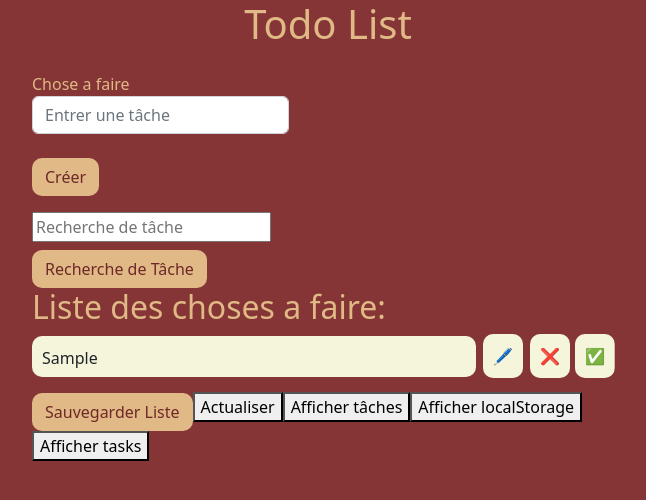
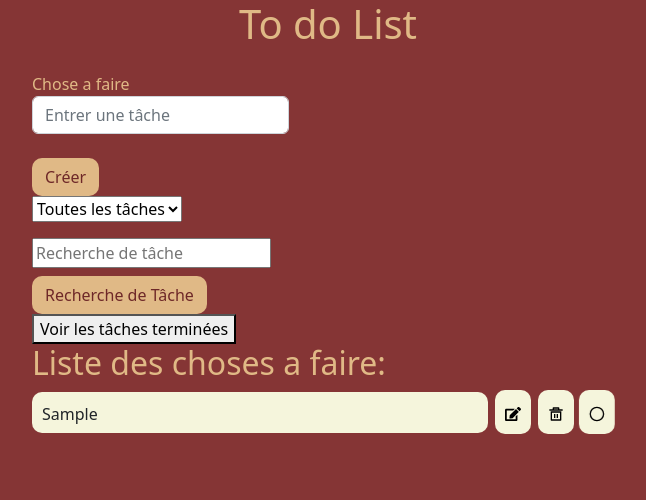
Before and after one commit to josuekisa/tp_js_cornillon, a React (Create React App) app: page / in a window 1280 px wide. Both pictures are taken after typing "Sample" into the empty fields and a click on the button "Créer". Shown: the top 500 px of the page, without its empty margins (312-958 px from the left). Built offline with nearby package versions, Linux system fonts and the light colour scheme.

Commit message:
localStorage finis et affichage des taches complete et incomplet presque finis

```diff
--- a/package.json
+++ b/package.json
@@ -10,8 +10,10 @@
     "bootstrap": "^5.2.3",
     "localStorage": "^1.0.4",
     "papercss": "^1.9.1",
+    "primereact": "^9.2.3",
     "react": "^18.2.0",
     "react-dom": "^18.2.0",
+    "react-icons": "^4.8.0",
     "react-scripts": "5.0.1",
     "web-vitals": "^2.1.0"
   },
@@ -39,5 +41,4 @@
       "last 1 safari version"
     ]
   }
-
 }
--- a/src/App.js
+++ b/src/App.js
@@ -10,7 +10,7 @@ function App() {
 
   return (
     <div className="App">
-     <h1 className="text-center">Todo List</h1>
+     <h1 className="text-center">To do List</h1>
      <Form/>
     </div>
 
--- a/src/Form.js
+++ b/src/Form.js
@@ -1,6 +1,13 @@
 /* TODO List V1*/
 
 import React, { useState , useEffect} from 'react';
+import { IoIosCheckmarkCircle } from 'react-icons/io';
+import { FiCircle } from 'react-icons/fi';
+import { FaEdit} from 'react-icons/fa';
+import { RiDeleteBin5Line} from 'react-icons/ri';
+
+//import { SelectButton } from 'primereact/selectbutton';
+
 
 
 
@@ -9,8 +16,40 @@ const Form = () => {
 
   const [currentTask, setCurrentTask] = useState('');
   const [editingIndex, setEditingIndex] = useState(null);
+  const [filterStatus, setFilterStatus] = useState('all');
+  const [searchItem, setSearchItem] = useState('');
+  const [showCompleted, setShowCompleted] = useState(false);
 
-  const [searchItem, setSearchItem] = useState('');
+
+
+  const handleUpdateFilter= (event)=>{
+    console.log('updating')
+    setFilterStatus(event.target.value)
+
+  };
+
+
+  const handleShowCompleted = () => {
+    setShowCompleted(!showCompleted);
+  };
+
+
+
+  const filterTasks = (tasks, filterStatus) => {
+    switch (filterStatus) {
+      case 'completed':
+        return showCompleted ? tasks.filter(task => task.completed) : [];
+      case 'incomplete':
+        return tasks.filter(task => !task.completed);
+      default:
+        return tasks;
+    }
+  };
+
+
+
+const filteredTasks = filterTasks(todos, filterStatus);
+
 
 
 
@@ -66,52 +105,22 @@ const Form = () => {
 
 
 
-	useEffect(() => {
-		const todos = JSON.parse(localStorage.getItem('todos'));
-		if (todos && window.location.reload) {
-			setTodos(todos);
 
-		}
-
-	}, [], console.table(todos));
-
-	/*useEffect(() => {
-		let adderror = setTimeout(() => {
-			setError(false);
-		}, 2000);
-		return () => {
-			clearTimeout(adderror);
-		};
-	}, [error]);*/
-
-	useEffect(() => {
-		localStorage.setItem('todos', JSON.stringify(todos));
-	}, [todos], console.table(todos));
-
-  /*const person = { firstName: 'Robin', lastName: 'Wieruch' };
-
-  localStorage.setItem('user', JSON.stringify(person));
-
-  const stringifiedPerson = localStorage.getItem('user');
-  const personAsObjectAgain = JSON.parse(stringifiedPerson);*/
-
-
-
-
-	/*useEffect(() => {
-		let adderror = setTimeout(() => {
-			setError(false);
-		}, 2000);
-		return () => {
-			clearTimeout(adderror);
-		};
-	}, [error]);*/
 
   const handleSearch = (event) => {
     event.preventDefault();
     setSearchItem(event.target.value);
   };
+  useEffect(() => {
+		const data = JSON.parse(localStorage.getItem('todos'));
+		if (data) {
+			setTodos(data);
+		}
+	}, []);
 
+  useEffect(() => {
+		localStorage.setItem('todos', JSON.stringify(todos));
+	}, [todos]);
 
 
 
@@ -136,6 +145,11 @@ const Form = () => {
         <button id='btn-create'type="submit" class="mt-2 btn d-block">
           {editingIndex === null ? 'Créer' : 'Modifier'}
         </button>
+        <select id='status' value={filterStatus} onChange={handleUpdateFilter}>
+          <option value="all">Toutes les tâches</option>
+          <option value="completed">Complet</option>
+          <option value="incomplete">Incomplet  </option>
+        </select>
         {editingIndex !== null && (
 
 
@@ -160,13 +174,18 @@ const Form = () => {
         </button>
         </form>
 
+        <button onClick={handleShowCompleted}>
+  {showCompleted ? 'Masquer les tâches terminées' : 'Voir les tâches terminées'}
+</button>
+
+
       <h2>Liste des choses a faire:</h2>
       <ul className="list-group">
-        {todos.map((task, index) => (
+        {filteredTasks.map((todos, index) => (
           <li
             key={index}
             className={`d-flex align-items-center ${
-              task.completed ? 'text-muted' : ''
+              todos.completed ? 'text-muted' : ''
             }`}
           >
             {editingIndex === index ? (
@@ -179,7 +198,7 @@ const Form = () => {
                 />
               </form>
             ) : (
-              <span className="flex-grow-1">{task.text}</span>
+              <span className="flex-grow-1">{todos.text}</span>
             )}
             {editingIndex === index ? (
               <button type="button" onClick={() => setEditingIndex(null)}>
@@ -187,45 +206,33 @@ const Form = () => {
               </button>
             ) : (
               <>
-                {!task.completed && (
+                {!todos.completed && (
                   <button class="btn-edit"
                     type=
                      "button"
                 onClick={() => handleEdit(index)}
               >
-                🖊️
+                <FaEdit className='icone-edit'/>
               </button>
             )}
             <button class="btn-del "
               type="button"
               onClick={() => handleDelete(index)}
             >
-              ❌
+              <RiDeleteBin5Line className='icon-delete'/>
             </button>
             <button class="btn-vld"
               type="button"
               onClick={() => handleComplete(index)}
             >
-              {task.completed  ? 'Non validée' : '✅'}
+              {!todos.completed  ? (<FiCircle/>):(<IoIosCheckmarkCircle className={todos.completed ? 'icone-done' : ''}/>)/*'Non validée' : '✅'*/}
             </button>
           </>
         )}
       </li>
     ))}
   </ul>
-  <div>
-    <button id='btn-save'class='mt-2 btn  '
 
-
-    >
-      Sauvegarder Liste
-    </button>
-    <button onClick={() => window.location.reload()}>Actualiser</button>
-    <button onClick={() => alert(JSON.stringify(todos))}>Afficher tâches</button>
-    <button onClick={() => console.log(localStorage)}>Afficher localStorage</button>
-        <button onClick={() => console.log(todos)}>Afficher tasks</button>
-
-  </div>
 </div>
 );
 };
```
Also changed, not shown: src/index.js (+5 -6 lines), 1 other file (tests, documents, lock files or other folders).
